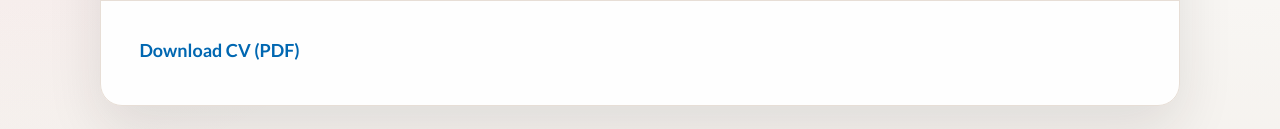
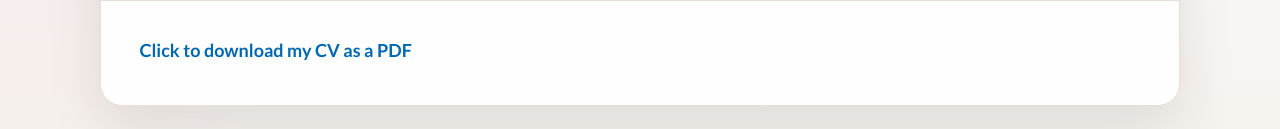
Before and after one commit to jtchatagnier/jtchatagnier.github.io, a plain HTML site: page cv.html in a window 1280 px wide. Shown: the part 355-484 px from the top of the page. Drawn offline with Linux system fonts and the light colour scheme.

Commit message:
Modified CV page

```diff
--- a/cv.html
+++ b/cv.html
@@ -37,7 +37,7 @@
       <div class="content">
 
 <a href="https://www.dropbox.com/scl/fi/7w4yufgi2c1wmugioe4d0/CV.pdf?rlkey=h91q46h60bo8f0e18rinhshp0&raw=1" target="_blank">
-  Download CV (PDF)
+  Click to download my CV as a PDF
 </a>
       </div>
     </section>
```
